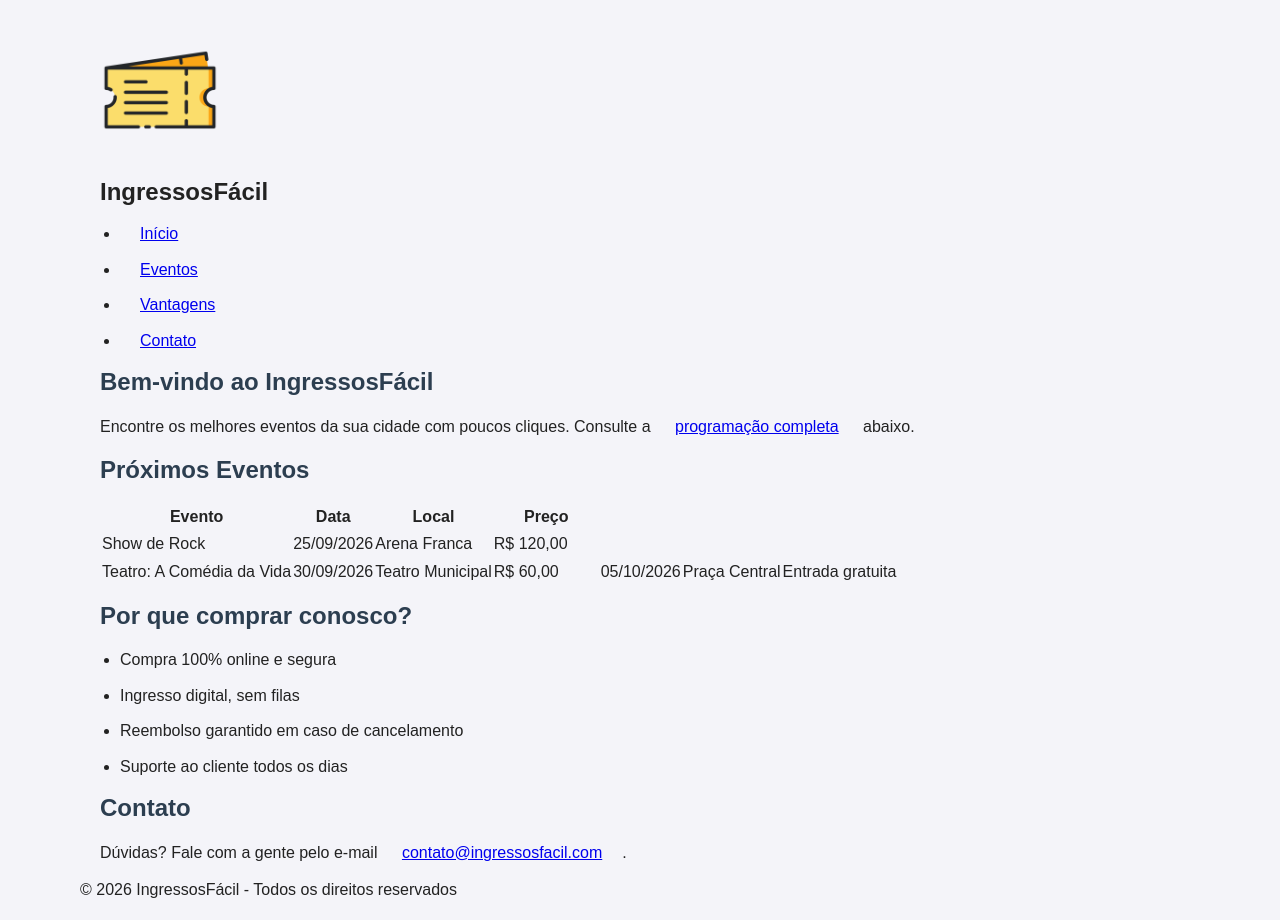
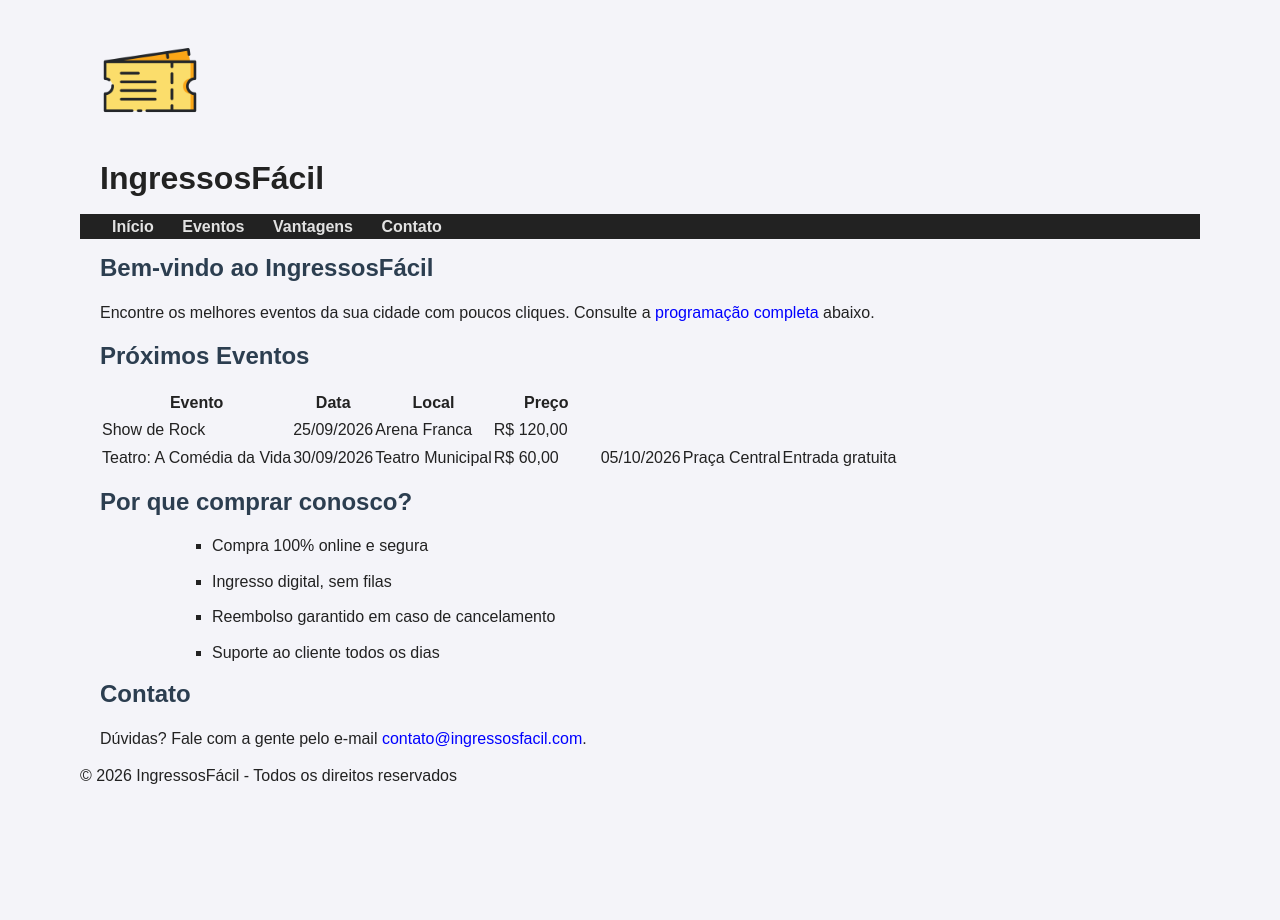
Before and after one commit to luizgoneagain/fundamentos-web-cc, a plain HTML site: page exemplo-propriedades-css/index.html in a window 1280 px wide. After the commit the page ends 806 px from the top, so only its background shows below. Drawn offline with Linux system fonts and the light colour scheme.

Commit message:
atualizando css

```diff
--- a/exemplo-propriedades-css/index.html
+++ b/exemplo-propriedades-css/index.html
@@ -10,7 +10,7 @@
 
     <header>
         <div class="logo">
-            <img src="imgs/ticketicon.png" width="120px" alt="Logo do site">
+            <img src="imgs/ticketicon.png" width="100px" alt="Logo do site">
             <h1>IngressosFácil</h1>
         </div>
         <nav>
--- a/exemplo-propriedades-css/styles.css
+++ b/exemplo-propriedades-css/styles.css
@@ -12,14 +12,45 @@ body{
 h1{
     font-size: 2rem;
 }
-h1{
-    font-size: 1.5rem;
-}
 h2{
     font-size: 1.5rem;
     margin-bottom: 12px;
     color: #2c3e50
 }
 p{
+    /*font-family: serif;*/
     margin-bottom: 12px;
 }
+a{
+    color: blue;
+    text-decoration: none;
+    margin: 0;
+}
+a:hover{
+    text-decoration: underline;
+}
+a:visited{
+    color: rgb(147, 205, 85);
+}
+nav{
+    background-color: #222;
+}
+nav a{
+    color: rgb(226, 226, 226);
+    font-weight: bold;
+    text-decoration: none;
+}
+nav a:hover{
+    text-decoration: underline;
+}
+nav li{
+    display: inline-block;
+    margin: 0 12px;
+}
+#vantagens ul{
+    list-style-type: square;
+    margin-left: 10%;
+}
+#vantagens li{
+    margin-bottom: 8px;
+}
```
